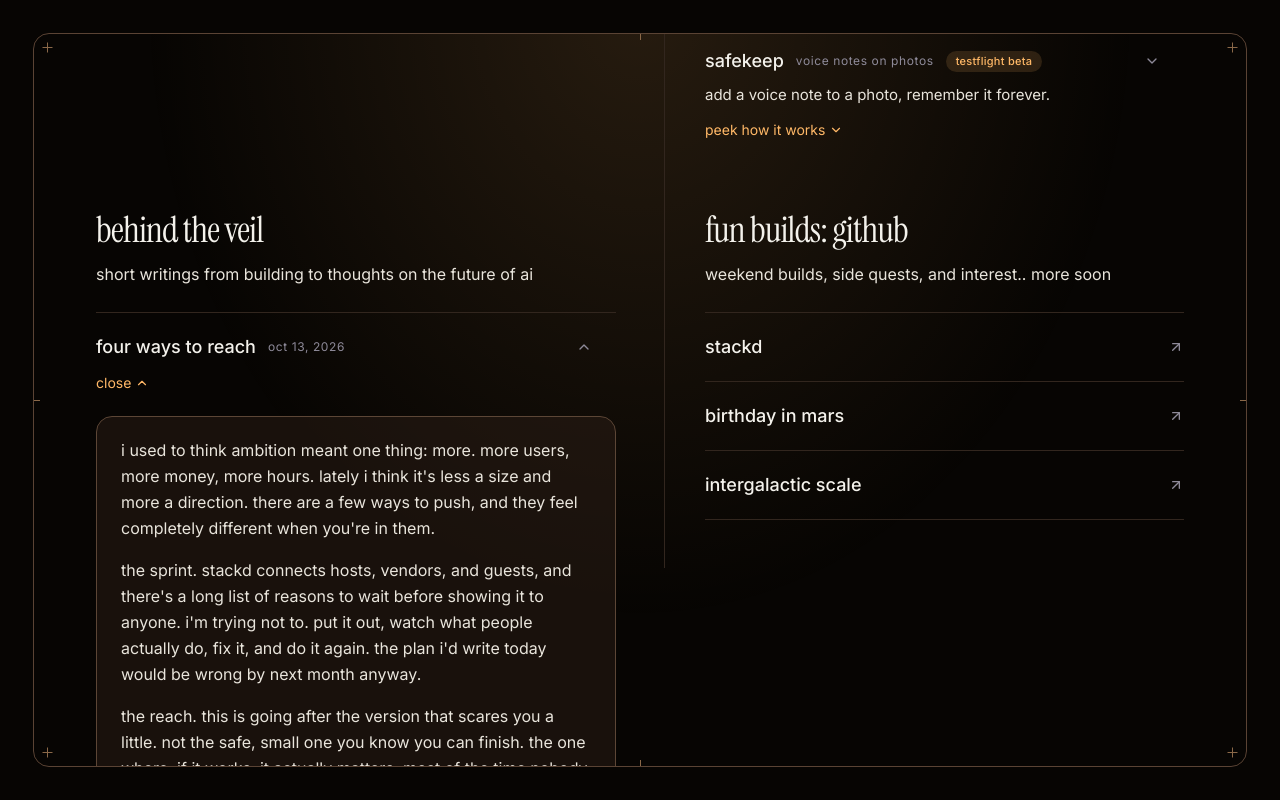
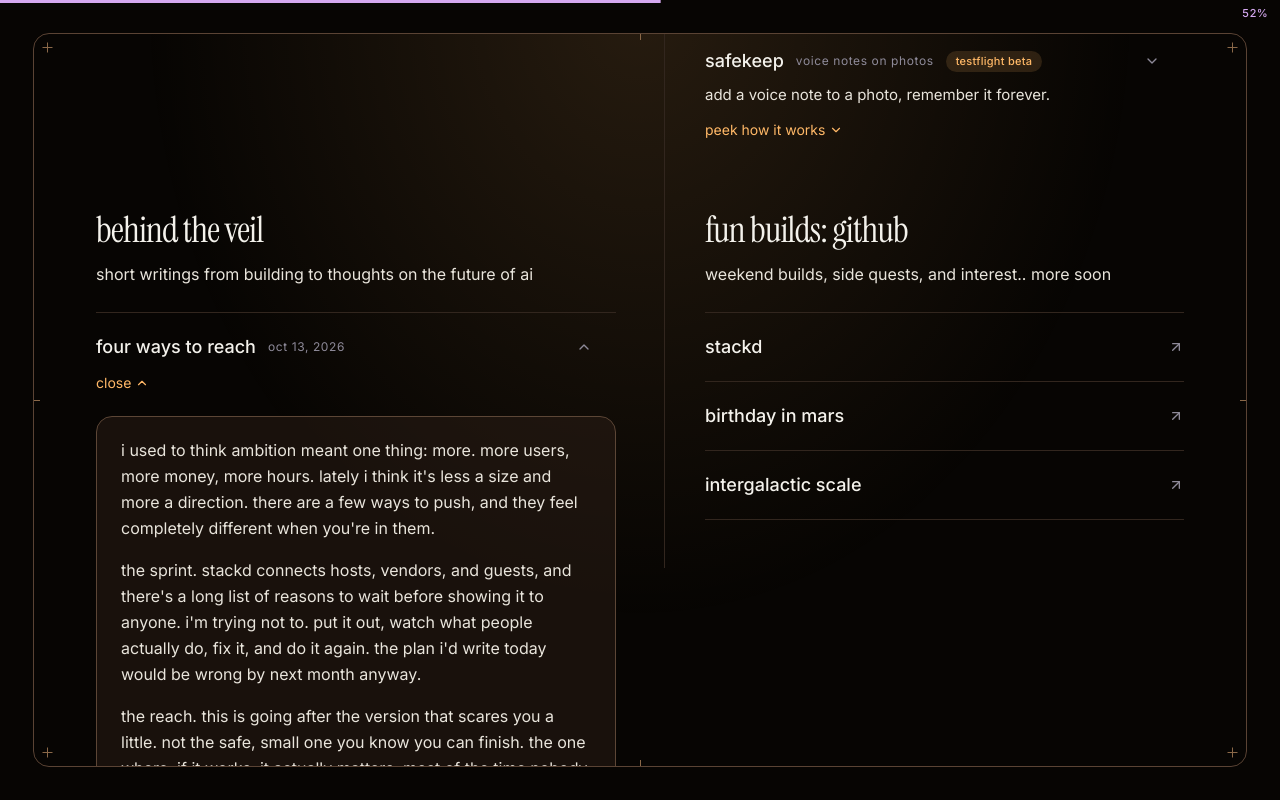
Before and after one commit to gmunoz512/german-plus, a React (Vite) app: page / in a window 1280 px wide. Both pictures are taken after a click on the button 344 px from the left and 1327 px from the top of the page. Shown: the part 910-1710 px from the top of the page. Built offline with nearby package versions, Linux system fonts and the light colour scheme.

Commit message:
Add a lavender reading progress bar for open essays.
Track scroll through the essay text with a thin bar and a live percentage, and hide both when the essay is closed.

Co-authored-by: gmunoz512 <gmunoz512@users.noreply.github.com>

```diff
--- a/src/App.tsx
+++ b/src/App.tsx
@@ -1,6 +1,7 @@
 import { useCallback, useRef, useState } from 'react'
 import { ArrowUpRight, ChevronDown, ExternalLink } from 'lucide-react'
 import { essays } from './essays'
+import EssayProgress from './EssayProgress'
 import PortalIntro from './intro/PortalIntro'
 import { shouldPlayIntro } from './intro/storage'
 import SiteFrame from './SiteFrame'
@@ -147,6 +148,7 @@ export default function App() {
       {...(intro === 'playing' ? { inert: true, 'aria-hidden': true } : {})}
     >
       <SiteFrame />
+      {openEssay ? <EssayProgress key={openEssay} /> : null}
       <div
         aria-hidden
         data-reveal="0"
@@ -675,7 +677,7 @@ export default function App() {
                     {isOpen && (
                       <div className="pb-6 -mx-3 px-3">
                         <article className="rounded-2xl border border-line bg-ink-raised/50 px-5 py-5 sm:px-6">
-                          <div className="space-y-4 max-w-xl text-[15px] sm:text-base leading-relaxed text-mist">
+                          <div data-essay-body className="space-y-4 max-w-xl text-[15px] sm:text-base leading-relaxed text-mist">
                             {essay.paragraphs.map((paragraph) => (
                               <p key={paragraph}>{paragraph}</p>
                             ))}
--- /dev/null
+++ b/src/EssayProgress.tsx
@@ -0,0 +1,108 @@
+import { useLayoutEffect, useRef } from 'react'
+
+function pxVar(name: string) {
+  const value = parseFloat(getComputedStyle(document.documentElement).getPropertyValue(name))
+  return Number.isFinite(value) ? value : 0
+}
+
+function clamp01(n: number) {
+  return Math.min(1, Math.max(0, n))
+}
+
+/**
+ * 0 when the essay's first line meets the top of the reading area,
+ * 100 when its last line meets the bottom. An essay that already fits
+ * stays at 100 once the ending is on screen, so scrolling past it does
+ * not pull the bar back.
+ */
+function readProgress(el: HTMLElement) {
+  const rect = el.getBoundingClientRect()
+  const height = rect.height
+  if (height <= 0) return 0
+  const viewTop = pxVar('--frame-top')
+  const viewBottom = window.innerHeight - pxVar('--frame-bottom')
+  const viewH = Math.max(1, viewBottom - viewTop)
+  if (height <= viewH) {
+    if (rect.top >= viewBottom) return 0
+    if (rect.bottom <= viewBottom) return 1
+    return clamp01((viewBottom - rect.top) / height)
+  }
+  return clamp01((viewTop - rect.top) / (height - viewH))
+}
+
+export default function EssayProgress() {
+  const rootRef = useRef<HTMLDivElement>(null)
+  const barRef = useRef<HTMLDivElement>(null)
+  const labelRef = useRef<HTMLSpanElement>(null)
+
+  useLayoutEffect(() => {
+    const root = rootRef.current
+    const bar = barRef.current
+    const label = labelRef.current
+    if (!root || !bar || !label) return
+
+    let frame = 0
+    let last = -1
+    let observer: ResizeObserver
+
+    const measure = () => {
+      frame = 0
+      const el = document.querySelector<HTMLElement>('[data-essay-body]')
+      if (el) observer.observe(el)
+      const ratio = el ? readProgress(el) : 0
+      bar.style.transform = `scaleX(${ratio})`
+      const pct = Math.round(ratio * 100)
+      if (pct === last) return
+      last = pct
+      label.textContent = `${pct}%`
+      root.setAttribute('aria-valuenow', String(pct))
+      root.setAttribute('aria-valuetext', `${pct} percent`)
+    }
+
+    const schedule = () => {
+      if (!frame) frame = requestAnimationFrame(measure)
+    }
+
+    observer = new ResizeObserver(schedule)
+
+    measure()
+    observer.observe(document.documentElement)
+    window.addEventListener('scroll', schedule, { passive: true })
+    window.addEventListener('resize', schedule)
+    return () => {
+      if (frame) cancelAnimationFrame(frame)
+      observer.disconnect()
+      window.removeEventListener('scroll', schedule)
+      window.removeEventListener('resize', schedule)
+    }
+  }, [])
+
+  return (
+    <div
+      ref={rootRef}
+      role="progressbar"
+      aria-label="essay reading progress"
+      aria-valuemin={0}
+      aria-valuemax={100}
+      aria-valuenow={0}
+      aria-valuetext="0 percent"
+      className="pointer-events-none fixed inset-x-0 z-50"
+      style={{ top: 'env(safe-area-inset-top, 0px)' }}
+    >
+      <div className="h-[3px] w-full overflow-hidden">
+        <div
+          ref={barRef}
+          className="h-full w-full origin-left bg-[#d4a8f0]"
+          style={{ transform: 'scaleX(0)' }}
+        />
+      </div>
+      <span
+        ref={labelRef}
+        aria-hidden="true"
+        className="fixed top-[max(8px,env(safe-area-inset-top))] right-[max(12px,env(safe-area-inset-right))] text-[11px] leading-none font-medium tabular-nums tracking-wide text-[#d4a8f0]"
+      >
+        0%
+      </span>
+    </div>
+  )
+}
```
